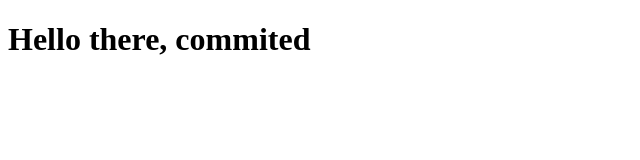
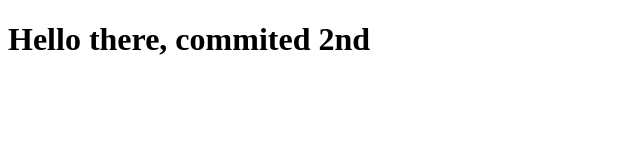
Before and after one commit to benmeisso/automation_deployment, a plain HTML site: page index.html in a window 1280 px wide. Shown: the full height of the page, 0-640 px from the left. Drawn offline with Linux system fonts and the light colour scheme.

Commit message:
update index.html

```diff
--- a/index.html
+++ b/index.html
@@ -7,7 +7,7 @@
     <title>Document</title>
 </head>
 <body>
-    <h1>Hello there, commited</h1>
+    <h1>Hello there, commited 2nd</h1>
 
 </body>
 </html>
```
